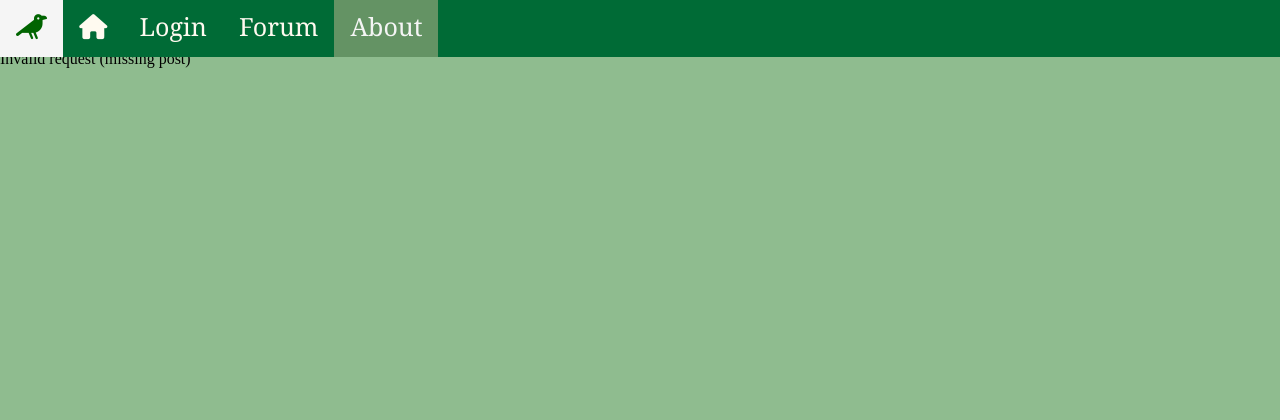
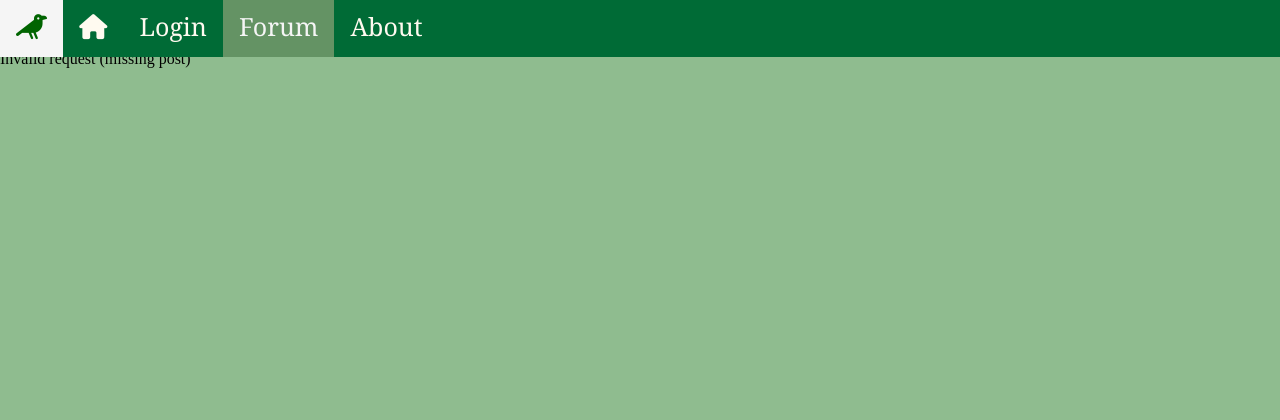
Before and after one commit to COSC481W-2023Fall/nestdoor-app, a Django app: page /edit/ in a window 1280 px wide. Shown: the top 420 px of the page. Run offline with Django 3.2, Linux system fonts and the light colour scheme; parts of the project's set-up code (start-up, migrations or seed data) failed here and were passed over; some libraries are stand-ins or nearby versions; some web fonts are replaced.

Commit message:
fix: page no longer braks when submit button is pressed
* When "submit" button is pressed on edit post page, the user is rerouted back to the home page.

* Post has not actually been edited though.

```diff
--- a/src/nestdoorapp/templates/forum.html
+++ b/src/nestdoorapp/templates/forum.html
@@ -91,6 +91,9 @@
               <!--<a href="/userpost?postid={{post.post_id}}">{{post.title}}</a> -->
               <a href="/userpost/{{post.post_id}}">{{post.title}}</a>
               <br />Posted by: {% userlink post.posted_by.id%}
+              {% if post.posted_by == user %}
+                        <a href="/edit?post={{post.post_id}}">(Edit)</a>
+              {% endif %}
             </form>
         </div>
           </div>
--- a/src/nestdoorapp/templates/post_edit.html
+++ b/src/nestdoorapp/templates/post_edit.html
@@ -33,8 +33,8 @@
                     {% else %}
                     <a href="/login">Login</a>
                     {% endif %}
-                    <a href="/forum">Forum</a>
-                    <a class="active" href="">About</a>
+                    <a class="active" href="/forum">Forum</a>
+                    <a href="/about">About</a>
 					{% if user.is_authenticated %}
                     <span class="welcome-user"> Welcome! Logged in as {% userlink your_id %} [<a class="logout" href="/logout">Logout</a>]</span>
                     {% endif %}
@@ -43,7 +43,7 @@
 				{% if has_no_err == True %}
 				<h1 class="title">{{post.title}}</h1>
 				<div class="flex-container-input">
-					<form method="post" action="">
+					<form method="post" action="/">
 						{% csrf_token %}
 						<textarea class="flex-container-input" id="post_edit_content" name="edit_content" rows="5" cols="33">{{post.content}}</textarea>
 						<input type="hidden" name="post_id", value="{{post.post_id}}">
--- a/src/nestdoorapp/templates/userpost.html
+++ b/src/nestdoorapp/templates/userpost.html
@@ -40,6 +40,8 @@
                         <a href="/edit?post={{post.post_id}}">(Edit)</a>
                     {% endif %}
                 </h5>
+                -->
+
                 <!-- Please include your work for "comment on user's detailed post" pbi here Lu! --Sal-->
                 <!-- Hi Lu, this is some started code for displaying comments, let me know if you need help... - Griff -->
                 <h2 class = "subheading">Comments</h2>
```
